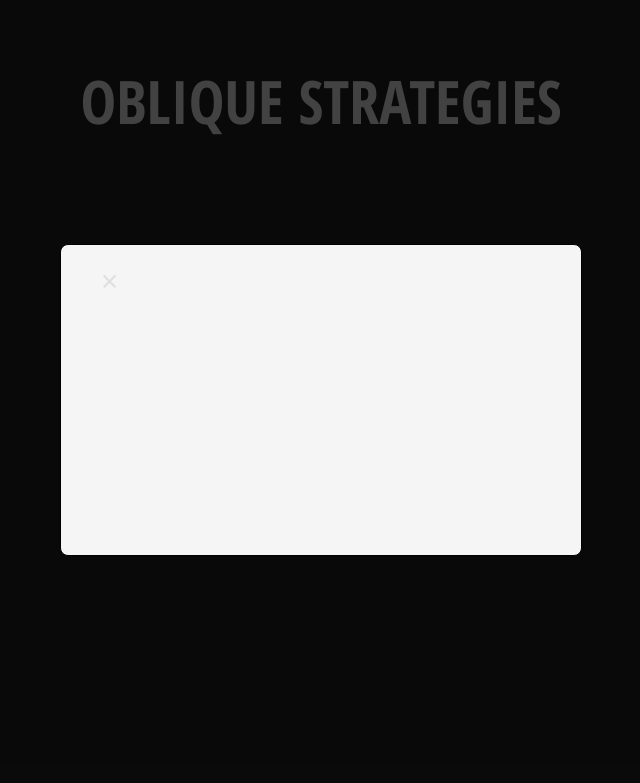
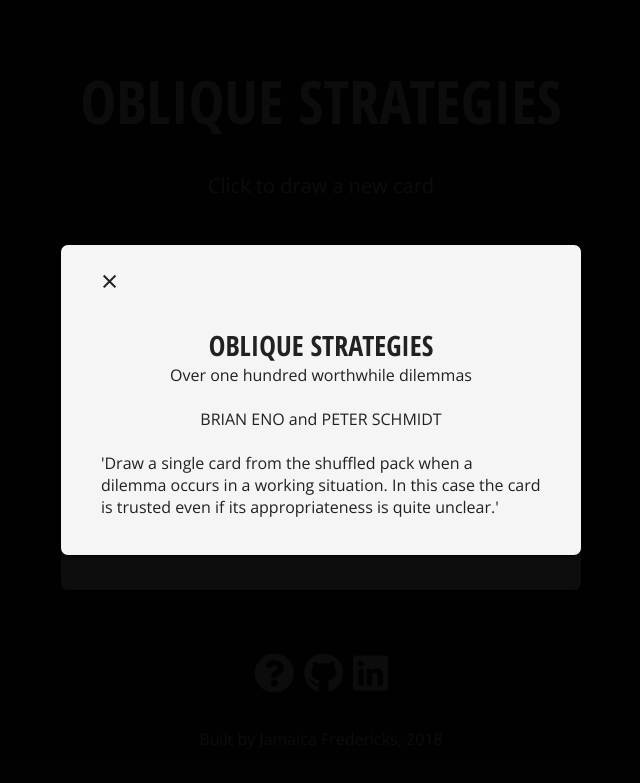
Before and after one commit to taryncowart/oblique-strategies, a website built with webpack: page index.html in a window 1280 px wide. Shown: the whole page, without its empty margins (319-959 px from the left). Built offline with nearby package versions, Linux system fonts and the light colour scheme.

Commit message:
Add modal text, update style

```diff
--- a/index.html
+++ b/index.html
@@ -14,15 +14,20 @@
   </head>
   <body>
     <div class="page-content">
-      <div class="title">OBLIQUE STRATEGIES</div>
+      <div class="page-title">OBLIQUE STRATEGIES</div>
+      <div class="page-text">
+      <p>Click to draw a new card</p>
+      </div>
 
-      <div class=""></div>
+      <div class="card"></div>
 
       <div class="app-info">
         <ul class="links">
           <span id="open-button"><i class="fas fa-question-circle"></i></span>
-          <a href="https://github.com/JamaicaF/obliqueStrategies"><i class="fab fa-github"></i></a>
-          <a href="https://www.linkedin.com/in/jamaicafredericks/"><i class="fab fa-linkedin"></i></a>
+          <a href="https://github.com/JamaicaF/obliqueStrategies">
+            <i class="fab fa-github"></i></a>
+          <a href="https://www.linkedin.com/in/jamaicafredericks/">
+            <i class="fab fa-linkedin"></i></a>
         </ul>
 
         <a class="attribute" href="http://www.jamaicafredericks.com/">
@@ -30,14 +35,18 @@
       </div>
 
       <div id="modal-background">
-        <div id="modal">
+        <div id="modal" class="card">
           <div class="close-button-flex">
-            <span id="close-button">&times;</span>
-          </div>
-            </br >
+            <span id="close-button">&times;</span></div>
 
-          <div class="modal-text">
-            <p></p>
+          <div class="card-title">OBLIQUE STRATEGIES</div>
+          <div>Over one hundred worthwhile dilemmas</div>
+          </br>
+          <div>BRIAN ENO and PETER SCHMIDT</div>
+          </br>
+
+          <div>
+            <p>'Draw a single card from the shuffled pack when a dilemma occurs in a working situation. In this case the card is trusted even if its appropriateness is quite unclear.'</p>
           </div>
         </div>
       </div>
--- a/style.css
+++ b/style.css
@@ -33,10 +33,32 @@
   color: rgb(222,222,222);
 }
 
-.title {
+.page-title {
   font-family: 'Open Sans Condensed', sans-serif;
   font-size: 60px;
   margin: 60px;
+  margin-bottom: 30px;
+}
+
+.page-text {
+  font-family: 'Open Sans', sans-serif;
+  font-size: 20px;
+  margin-bottom: 80px;
+}
+
+.card {
+  width: 440px;
+  height: 230px;
+  border: solid 1px black;
+  border-radius: 8px;
+  box-shadow: 0 3px 8px rgba(0, 0, 0, 0.3);
+  background-color: rgb(245,245,245);
+  font-family: 'Open Sans', sans-serif;
+  color: rgb(33,33,33);
+  padding: 40px;
+  display:flex;
+  flex-direction: column;
+  align-items: center;
 }
 
 .app-info {
@@ -65,7 +87,7 @@
   bottom: 0;
   right: 0;
   left: 0;
-  background: rgba(0, 0, 0, 0.7);
+  background: rgba(0, 0, 0, 0.95);
   z-index: 10;
 }
 
@@ -74,21 +96,6 @@
   top: 50%;
   left: 50%;
   transform: translate(-50%, -50%);
-  width: 440px;
-  height: 230px;
-  border: solid 1px black;
-  border-radius: 8px;
-  box-shadow: 0 3px 8px rgba(0, 0, 0, 0.3);
-  background-color: rgb(245,245,245);
-  font-family: 'Open Sans', sans-serif;
-  padding: 40px;
-  display:flex;
-  flex-direction: column;
-}
-
-.close-button-flex {
-  display: flex;
-  justify-content: space-between;
 }
 
 #close-button {
@@ -98,3 +105,12 @@
   position: relative;
   top: -25px;
 }
+
+.close-button-flex {
+  align-self: flex-start;
+}
+
+.card-title {
+  font-family: 'Open Sans Condensed', sans-serif;
+  font-size: 28px;
+}
```
